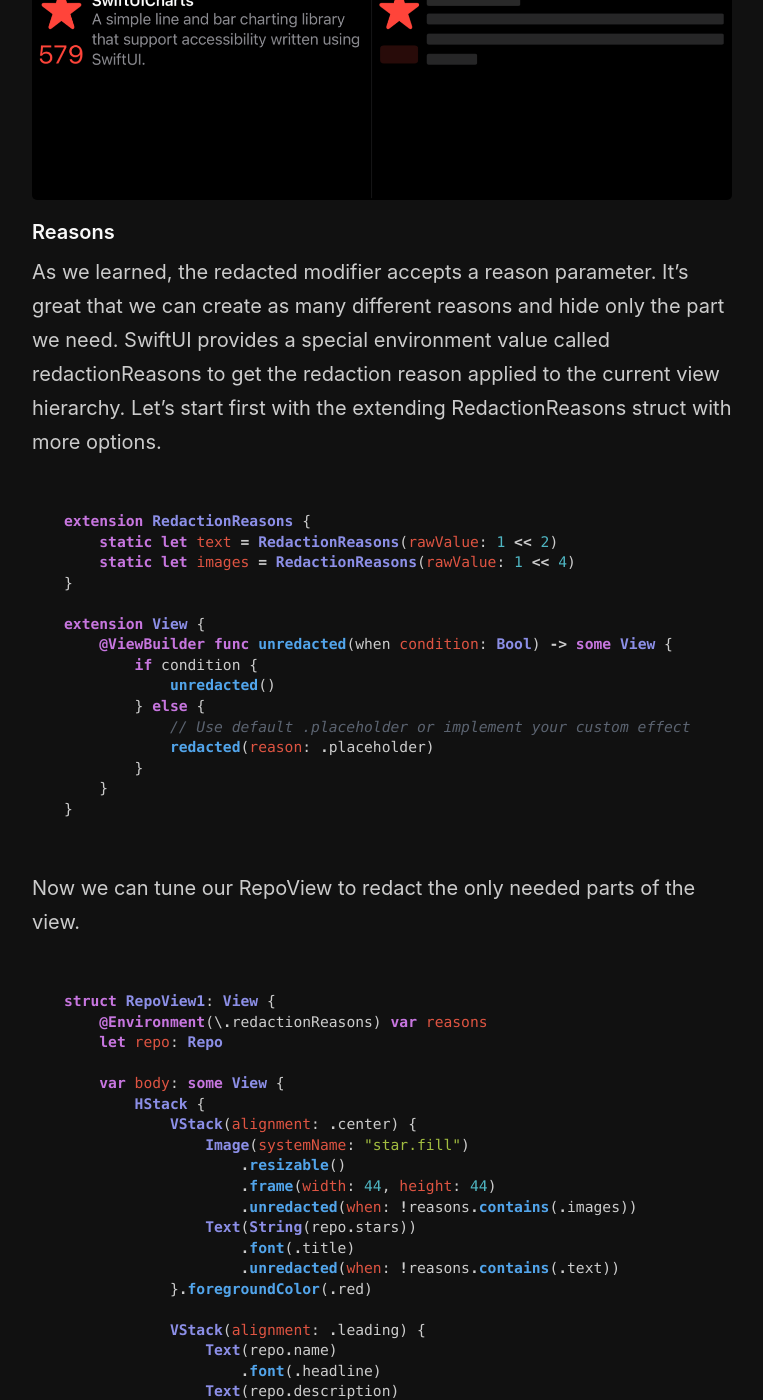
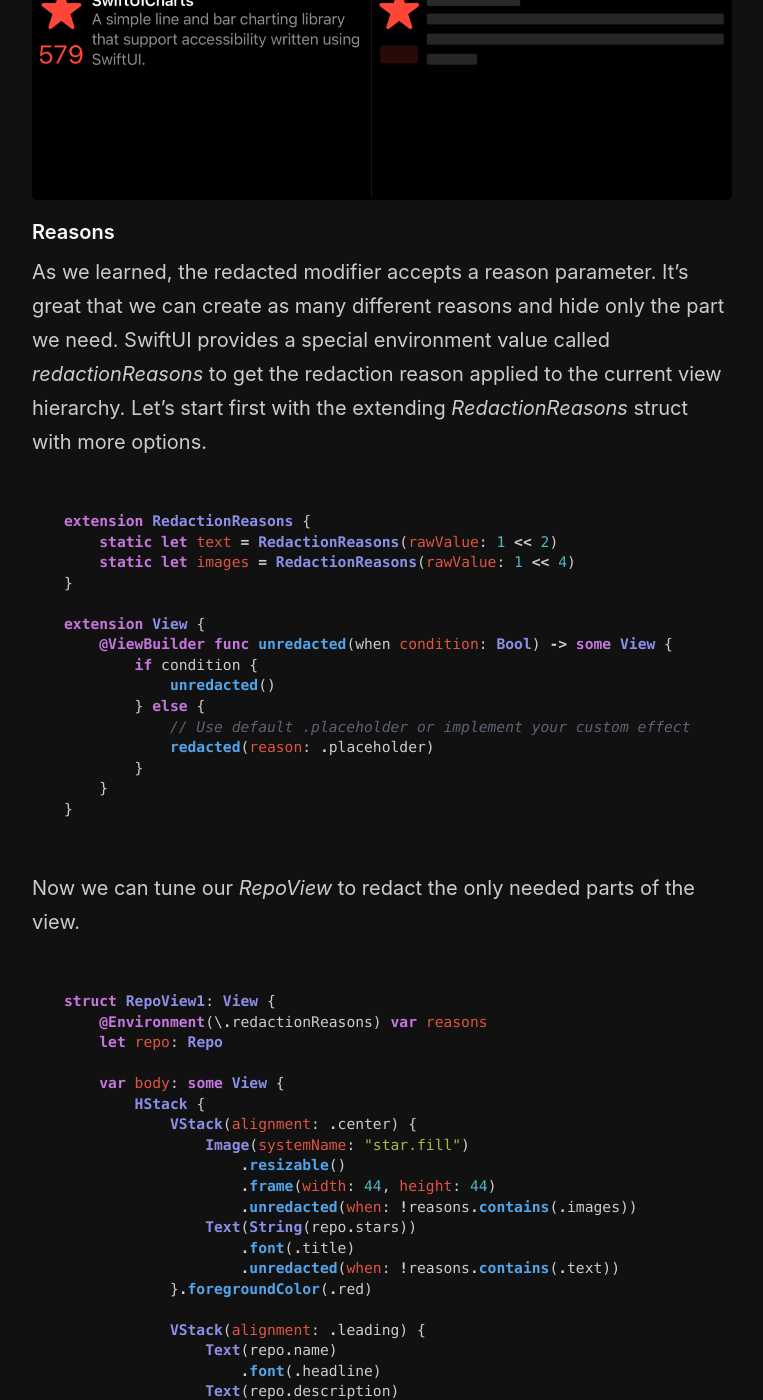
Before and after one commit to mecid/mecid.github.io, a Jekyll site: the page built from _posts/2020-10-22-the-magic-of-redacted-modifier-in-swiftui.md, in a window 1280 px wide and 1400 px high, scrolled down 4800 px. Shown: the whole window, without its empty margins (258-1021 px from the left). Built offline with Jekyll 4.4.1, drawn with Linux system fonts in a browser that asks for light colours; some of the changed text lies outside the part shown.

Commit message:
formatting added

````diff
--- a/_posts/2020-10-22-the-magic-of-redacted-modifier-in-swiftui.md
+++ b/_posts/2020-10-22-the-magic-of-redacted-modifier-in-swiftui.md
@@ -41,7 +41,7 @@
 }
 ```
 
-Let's create a sample data that we can use to preview our RepoView.
+Let's create a sample data that we can use to preview our *RepoView*.
 
 ```swift
 extension Repo {
@@ -53,7 +53,7 @@
 }
 ```
 
-Now we can use our RepoView in preview to see how it looks with or without a redacted modifier.
+Now we can use our *RepoView* in preview to see how it looks with or without a redacted modifier.
 
 ```swift
 struct ContentView: View {
@@ -72,7 +72,7 @@
 
 ![redacted](/public/redacted1.png)
 
-As you can see in the example above, we have a plain RepoView on the left and a redacted version on the right. The redacted modifier transforms images and text views in the view hierarchy to hide its content using overlays. Let's take a look at a more advanced example.
+As you can see in the example above, we have a plain *RepoView* on the left and a redacted version on the right. The redacted modifier transforms images and text views in the view hierarchy to hide its content using overlays. Let's take a look at a more advanced example.
 
 ```swift
 final class Store: ObservableObject {
@@ -116,7 +116,7 @@
 }
 ```
 
-While attaching the redacted modifier, we have to provide an instance of RedactionReasons struct using the reason parameter. RedactionReasons is an option set that we can extend with as many reasons as we need. RedactionReasons struct provides us a ready to use placeholder instance that we use in the example above.
+While attaching the redacted modifier, we have to provide an instance of *RedactionReasons* struct using the reason parameter. *RedactionReasons* is an option set that we can extend with as many reasons as we need. *RedactionReasons* struct provides us a ready to use placeholder instance that we use in the example above.
 
 Remember that the redacted modifier hides the data only visually. It is still accessible via VoiceOver or clickable in case of buttons. It is your responsibility to disable buttons and change accessibility data while using the redacted modifier.
 
@@ -152,7 +152,7 @@
 ![unredacted](/public/unredacted.png)
 
 #### Reasons
-As we learned, the redacted modifier accepts a reason parameter. It's great that we can create as many different reasons and hide only the part we need. SwiftUI provides a special environment value called redactionReasons to get the redaction reason applied to the current view hierarchy. Let's start first with the extending RedactionReasons struct with more options.
+As we learned, the redacted modifier accepts a reason parameter. It's great that we can create as many different reasons and hide only the part we need. SwiftUI provides a special environment value called *redactionReasons* to get the redaction reason applied to the current view hierarchy. Let's start first with the extending *RedactionReasons* struct with more options.
 
 ```swift
 extension RedactionReasons {
@@ -172,7 +172,7 @@
 }
 ```
 
-Now we can tune our RepoView to redact the only needed parts of the view.
+Now we can tune our *RepoView* to redact the only needed parts of the view.
 
 ```swift
 struct RepoView1: View {
````
